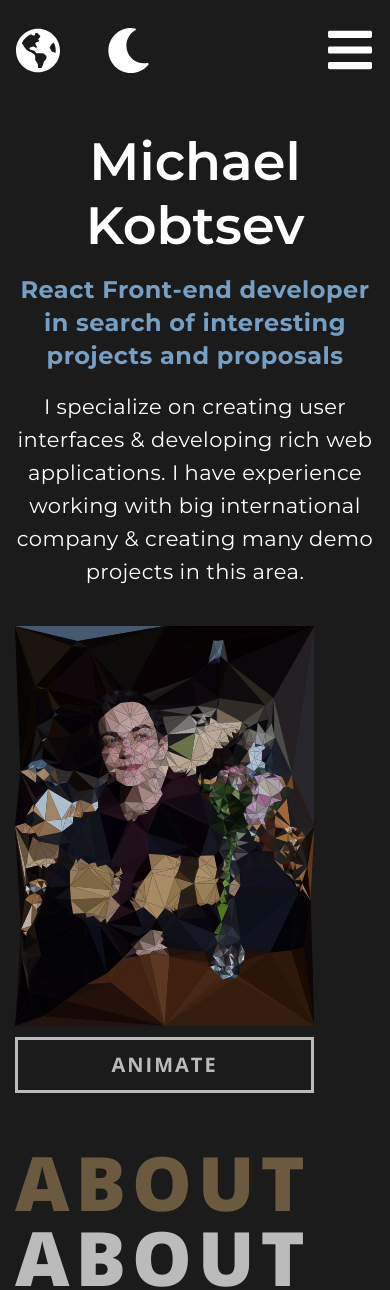
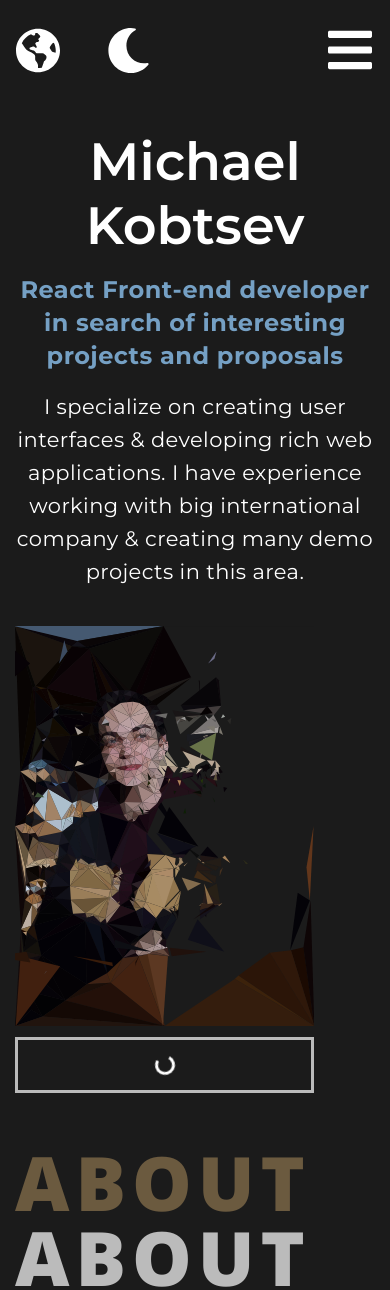
Before and after one commit to kobtsev-m/Portfolio-Site, a React (Create React App) app: page / in a window 390 px wide. Shown: the top 1290 px of the page. Built offline with nearby package versions, Linux system fonts and the light colour scheme.

Commit message:
Site responsive corrections / About animations

```diff
--- a/src/components/molecules/BlockHeader/BlockHeader.tsx
+++ b/src/components/molecules/BlockHeader/BlockHeader.tsx
@@ -29,9 +29,6 @@ interface PropsType {
 export const BlockHeader = (props: PropsType) => {
   const { title, orient, className } = props;
   const [{ scroll }, set] = useSpring(() => ({ scroll: 0 }));
-  const handleScroll = (e: React.WheelEventHandler<HTMLDivElement>) => {
-    console.log(e.currentTarget.scrollTop);
-  };
   // const handleScroll = useCallback(
   //   (e) => void set({ scroll: e.target.scrollTop / (window.innerHeight / 2) }),
   //   [set]
@@ -40,7 +37,6 @@ export const BlockHeader = (props: PropsType) => {
     <Row
       className={className}
       reverse={orient === 'right'}
-      onScroll={handleScroll}
     >
       <Column lg={6} xl={5}>
         <Wrapper align={orient}>
--- a/src/components/organisms/Intro/IntroAvatar.tsx
+++ b/src/components/organisms/Intro/IntroAvatar.tsx
@@ -14,7 +14,7 @@ enum AnimationStatus {
 
 export const IntroAvatar = memo(() => {
   const [status, setStatus] = useState<AnimationStatus>(
-    AnimationStatus.Stopped
+    AnimationStatus.Animation1
   );
 
   const effects1 = useSprings(
```
Also changed, not shown: 1 other file (tests, documents, lock files or other folders).
